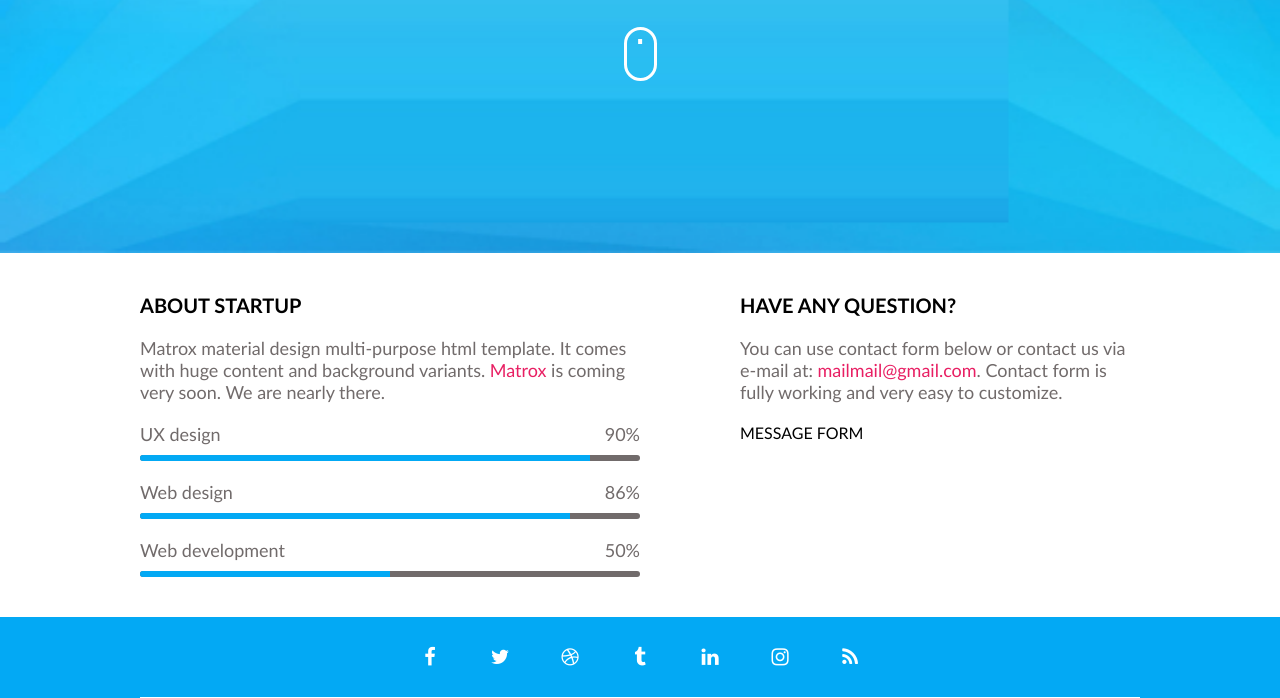
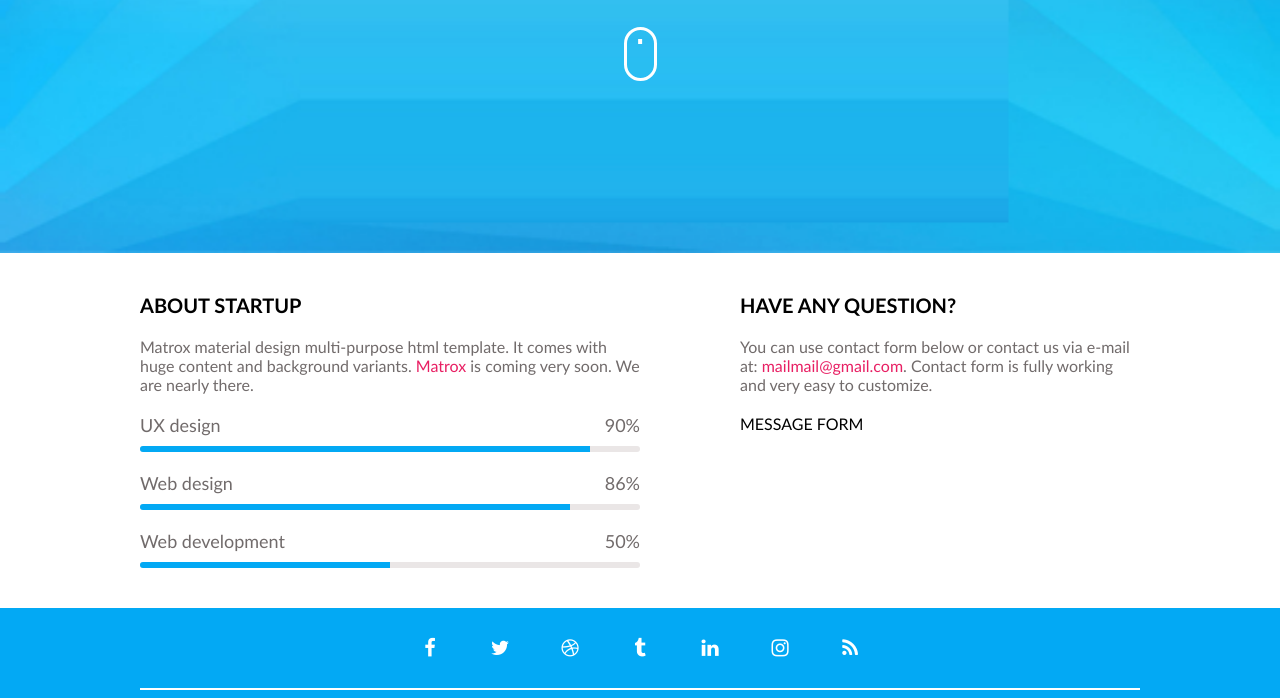
Before and after one commit to bozenakr/4-coming-soon, a website: page index.html in a window 1280 px wide. Shown: the part 547-1245 px from the top of the page. Drawn offline with Linux system fonts and the light colour scheme.

Commit message:
Progress bar animation

```diff
--- a/css/components/progress-bar.css
+++ b/css/components/progress-bar.css
@@ -11,16 +11,35 @@
 }
 
 .progress-bar > .bottom {
-        background-color: var(--grey-dark);
+    background-color:rgb(234, 230, 230);
     height: 6px;
     border-radius: 3px;
 }
 
 .progress-bar > .bottom > .progress {
     height: 100%;
-    background-color: var(--primary-color);
+    width: 100%;
     /* border-radius: 3px 0 0 3px; */
     border-radius: inherit;
     border-top-right-radius: 0;
     border-bottom-right-radius: 0;
 }
+
+.progress-bar .progress > .bar {
+    height: 100%;
+    width: 100%;
+    background-color: var(--primary-color);
+    border-radius: inherit;
+    border-top-right-radius: 0;
+    border-bottom-right-radius: 0;
+    animation: loading 2s forwards;
+}
+
+@keyframes loading {
+    0% {
+        width: 0;
+    }
+    100% {
+        width: 100%;
+    }
+}
--- a/css/pages/home.css
+++ b/css/pages/home.css
@@ -55,7 +55,7 @@
 }
 
 .section-description {
-    font-size: 18px;
+    font-size: 16px;
     color: var(--grey-dark);
 }
 
```
